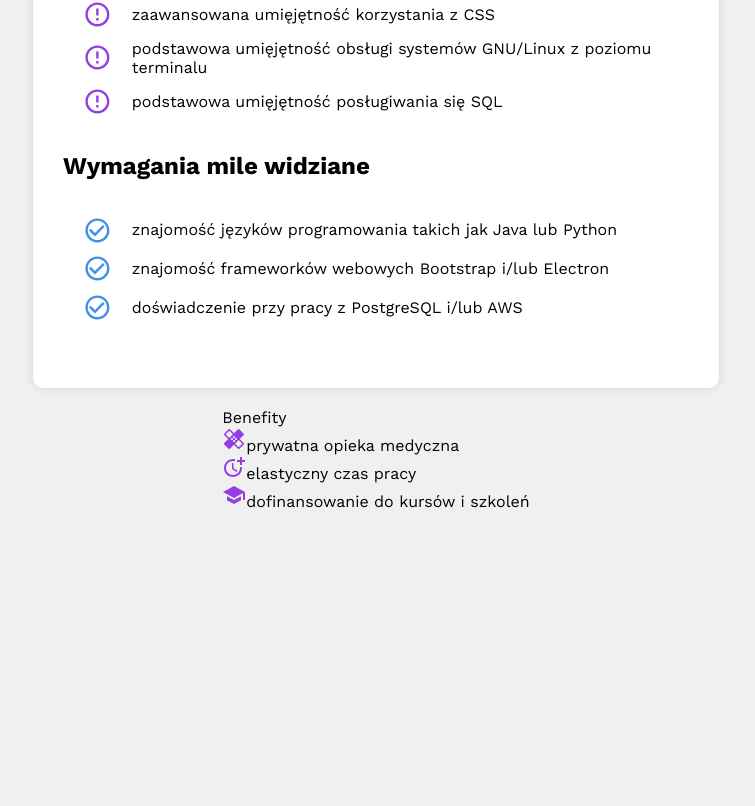
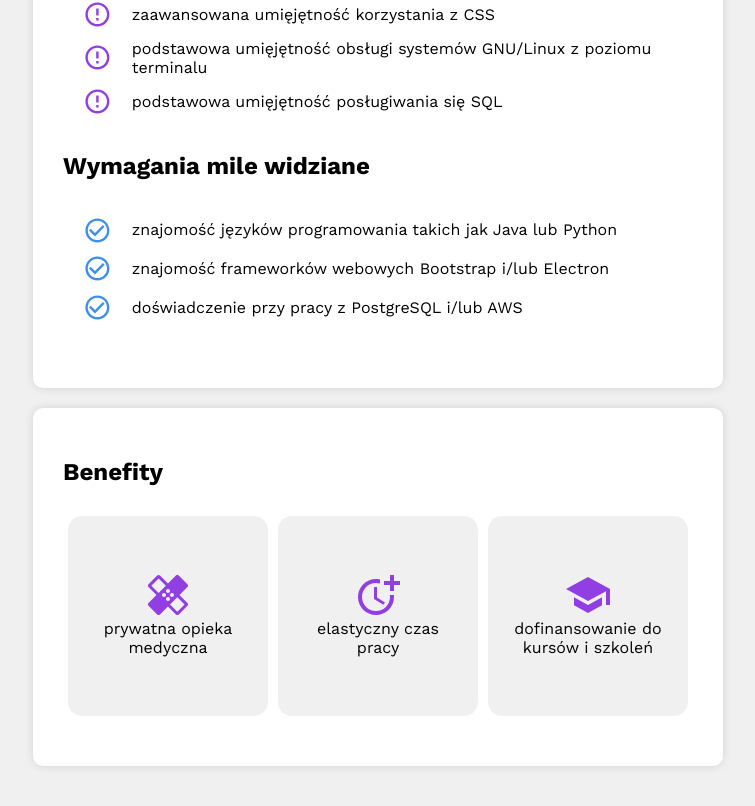
Before and after one commit to kvbakwk/Beauxbatons, a React (Create React App) app: page / in a window 1280 px wide. Shown: the part 1402-2208 px from the top of the page, without its empty margins (107-862 px from the left). Before the commit the page ends 2013 px from the top, so only its background shows below. Built offline with nearby package versions, Linux system fonts and the light colour scheme.

Commit message:
[Beauxbatons #7] Add field with benefits

```diff
--- a/src/components/Offer.jsx
+++ b/src/components/Offer.jsx
@@ -107,9 +107,10 @@ const Offer = () => {
                         requirement='doświadczenie przy pracy z PostgreSQL i/lub AWS'
                     />
                 </div>
-                </div>
-                <div className="benefits">
-                    <div className="title">Benefity</div>
+            </div>
+            <div className="benefits element">
+                <div className="title">Benefity</div>
+                <div className="tiles">
                     <div className="element">
                         <HealingIcon sx={{ color: '#913fe2' }} />
                         prywatna opieka medyczna
@@ -122,6 +123,7 @@ const Offer = () => {
                         <SchoolIcon sx={{ color: '#913fe2' }} />
                         dofinansowanie do kursów i szkoleń
                     </div>
+                </div>
             </div>
         </div>
     );
--- a/src/styles/offer.css
+++ b/src/styles/offer.css
@@ -246,3 +246,52 @@
 .offer .requirements .optional .element svg {
     font-size: 1.8rem;
 }
+
+
+.offer .benefits {
+    display: flex;
+    flex-direction: column;
+    flex-wrap: nowrap;
+    justify-content: center;
+    align-items: flex-start;
+
+    width: 100%;
+    height: auto;
+
+    padding: 50px 30px;
+}
+
+.offer .benefits .title {
+    display: flex;
+    align-items: center;
+
+    font-size: 1.5rem;
+    font-weight: 700;
+
+    width: 100%;
+    margin-bottom: 30px;
+}
+
+.offer .benefits .tiles {
+    display: grid;
+    grid-template: 200px / repeat(3, 200px);
+    gap: 10px;
+
+    margin: 0 5px 0 5px;
+}
+
+.offer .benefits .tiles .element {
+    display: flex;
+    flex-direction: column;
+    align-items: center;
+    text-align: center;
+
+    padding: 55px 20px;
+
+    background: var(--backgroundColorLight);
+    border-radius: 14px;
+}
+
+.offer .benefits .tiles .element svg {
+    font-size: 3rem;
+}
```
